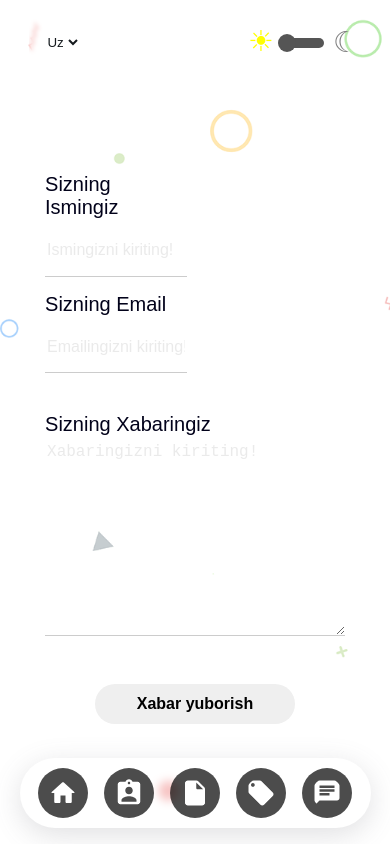
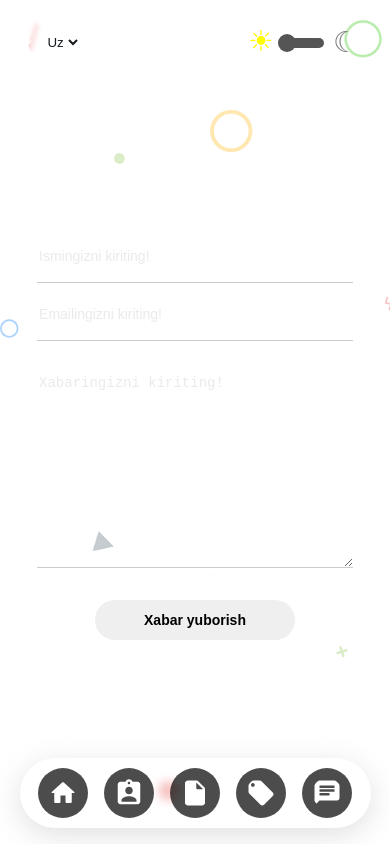
Before and after one commit to TukhtayevaRoziya/portfolio, a React (Create React App) app: page /#/contact in a window 390 px wide. Built offline with nearby package versions, Linux system fonts and the light colour scheme.

Commit message:
connecting contact page to the api Yeay!

```diff
--- a/src/components/contact/Contact.module.css
+++ b/src/components/contact/Contact.module.css
@@ -37,10 +37,7 @@
   width: 50%;
 }
 
-.ContactForm div {
-  display: flex;
-  flex-direction: column;
-  margin: 0.5rem;
+.ContactForm input {
   width: 45%;
 }
 
@@ -55,6 +52,7 @@
   font-size: 18px;
   margin-top: 0.3rem;
   height: 50px;
+  z-index: 10;
 }
 
 .ContactForm div:nth-child(3) {
@@ -64,10 +62,8 @@
 
 .ContactForm textarea {
   min-height: 190px;
-}
-
-.ContactForm label {
-  font-size: 20px;
+  width: 100%;
+  margin-top: 50px;
 }
 
 .ContactContent {
@@ -77,7 +73,7 @@
   align-items: center;
 }
 
-.ContactForm .ContactBtn button {
+.ContactForm button {
   margin-top: 2rem;
   /* width: ; */
   border-radius: 30px;
@@ -93,37 +89,58 @@
 .ContactForm textarea::placeholder,
 .ContactForm input::placeholder {
   color: #cccccc69;
-  font-size: 16px;
+  font-size: 17px;
 }
 
-
 @media screen and (max-width: 930px) {
- .Contact h1{
-  font-size: 30px;
-  line-height: 40px;
- }
+  .Contact h1 {
+    font-size: 30px;
+    line-height: 40px;
+  }
 }
 
-@media screen and (max-width:820px) {
-  .ContactContent{
+@media screen and (max-width: 820px) {
+  .ContactContent {
     display: none;
   }
-  .Contact{
+  .Contact {
     justify-content: center;
   }
-  .ContactForm{
+  .ContactForm {
     width: 90%;
   }
 }
 
 @media (min-width: 0) and (max-width: 600.9px) {
-  .Contact{
+  .Contact {
     margin-left: 0;
   }
-  .ContactForm .ContactBtn{
-    width: 100%;
-   display: flex;
-   align-items: center;
-      /*justify-content: center; */
+  .ContactForm button {
+    margin: 2rem auto;
+  }
+
+  .ContactForm textarea {
+    margin-top: 2rem;
   }
 }
+@media (min-width: 0) and (max-width: 400.9px) {
+  .ContactForm input {
+    width: 100%;
+    font-size: 16px;
+  }
+  .ContactForm textarea {
+    margin-top: 2rem;
+    height: 130px;
+    font-size: 16px;
+  }
+
+  .ContactForm input::placeholder,
+  .ContactForm textarea::placeholder {
+    font-size: 14px;
+    margin-top: 1rem;
+  }
+
+  .ContactForm button {
+    font-size: 14px;
+  }
+}
--- a/src/components/contact/Contact.tsx
+++ b/src/components/contact/Contact.tsx
@@ -1,39 +1,68 @@
-import React from "react";
+import React, { useState } from "react";
+import { useTranslation } from "react-i18next";
+import axios from "axios";
 
 import pic from "../../assets/contact.png";
 
 import style from "./Contact.module.css";
-import { useTranslation } from "react-i18next";
 
 const Contact = () => {
-      const { t } = useTranslation()
+  const { t } = useTranslation();
+  const [name, setName] = useState("");
+  const [email, setEmail] = useState("");
+  const [message, setMessage] = useState("");
+
+  const handleSubmit = async (e: React.FormEvent) => {
+    e.preventDefault();
+
+    const dataToSend = {
+      name,
+      email,
+      message
+    }
+
+    try{
+      const response = await axios.post("https://portfolio-api-two-rosy.vercel.app/api/contact", dataToSend);
+      alert(response.data)
+    }catch(error){
+      console.error(error);
+    }
+  };
 
   return (
     <div className={style.Contact}>
       <div className={style.ContactContent}>
         <h1>
-           {t('contactTitle')} <br /> <span> {t('contactTitle2')} </span>
+          {t("contactTitle")} <br /> <span> {t("contactTitle2")} </span>
         </h1>
         <img src={pic} alt="" />
       </div>
-      <div className={style.ContactForm}>
-        <div>
-          <label htmlFor="name">{t('contactName')}</label>
-          <input type="text" id="name" placeholder={t('contactNamePlaceholder')} />
-        </div>
-        <div>
-          <label htmlFor="email" >{t('contactEmail')}</label>
-          <input type="email" id="email" placeholder={t('contactEmailPlaceholder')}/>
-        </div>
-        <div>
-        <label htmlFor="message">{t('contactMessage')}</label>
-        <textarea id="message" placeholder={t('contactMessagePlaceholder')}></textarea>
-      </div>
-       <div className={style.ContactBtn}>
-        <button type="submit">{t('contactBtn')}</button>
-      </div>
-      </div>
-
+      <form onSubmit={handleSubmit} className={style.ContactForm}>
+          <input
+            type="text"
+            id="name"
+            required
+            placeholder={t("contactNamePlaceholder")}
+            value={name}
+            onChange={(e) => setName(e.target.value)}
+          />
+          <input
+            type="email"
+            id="email"
+            required
+            placeholder={t("contactEmailPlaceholder")}
+            value={email}
+            onChange={(e) => setEmail(e.target.value)}
+          />
+          <textarea
+            id="message"
+            required
+            placeholder={t("contactMessagePlaceholder")}
+            value={message}
+            onChange={(e) => setMessage(e.target.value)}
+          ></textarea>
+          <button type="submit">{t("contactBtn")}</button>
+      </form>
     </div>
   );
 };
```
